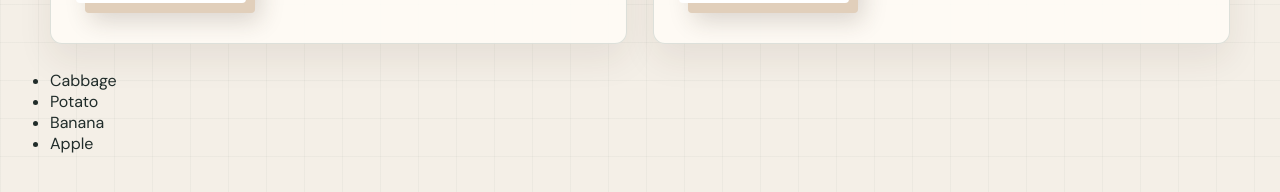
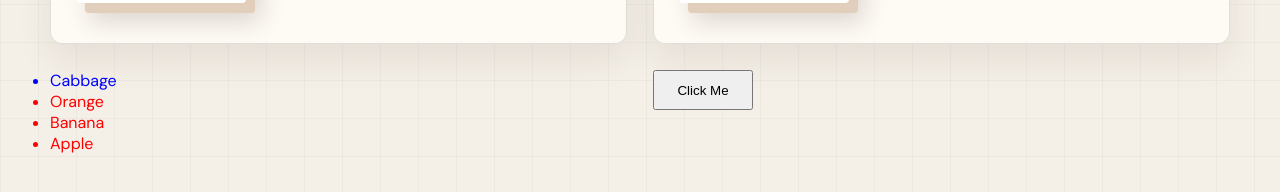
Before and after one commit to daksh-7417/fsd3-14-413, a React app in the folder lab7/frontend/: page / in a window 1280 px wide. Shown: the part 1250-1442 px from the top of the page. Built offline with nearby package versions, Linux system fonts and the light colour scheme; grey boxes are pictures that could not be loaded; the HTML template or start-up script is replaced by a standard one.

Commit message:
today's final commit

```diff
--- a/lab7/frontend/src/App.jsx
+++ b/lab7/frontend/src/App.jsx
@@ -4,6 +4,7 @@ import Pen from "./components/Pen";
 import { books } from "./data/books";
 import { pens } from "./data/pen";
 import fruit from "./components/Fruit";
+import Event from "./components/Event";
 
 export default function App(){
   return (
@@ -17,6 +18,7 @@ export default function App(){
   <Pen pen={pens[0]}/>
   <Pen pen={pens[1]}/>
   <Fruit />
+  <Event />
   </div>
   </>
   );
--- /dev/null
+++ b/lab7/frontend/src/components/Event.jsx
@@ -0,0 +1,16 @@
+const MyButton = () =>{
+    const handleClick = () => {
+        alert("Button Clicked");
+    }
+
+    return <button style={{height: "40px", width: "100px"}} onClick={handleClick}>Click Me</button>
+
+};
+
+const Event = () => {
+  return (
+    <div><MyButton/></div>
+  );
+};
+
+export default Event
--- a/lab7/frontend/src/components/Fruit.jsx
+++ b/lab7/frontend/src/components/Fruit.jsx
@@ -1,13 +1,15 @@
 const products = [
     {title:'Cabbage', id: 1, isFruit: false},
-    {title:'Potato', id: 2, isFruit: false},
+    {title:'Orange', id: 2, isFruit: true},
     {title:'Banana', id: 3, isFruit: true},
     {title:'Apple', id: 4, isFruit: true},
 ];
 
 
 const ListItem = products.map((item) => (
-    <li key={item.id}>{item.title}</li>
+    <li key={item.id} style={{ color: item.isFruit ? "red" : "blue" }}>
+        {item.title}
+    </li>
 ));
 
 console.log(ListItem);
```
Also changed, not shown: 1 other file (tests, documents, lock files or other folders).
